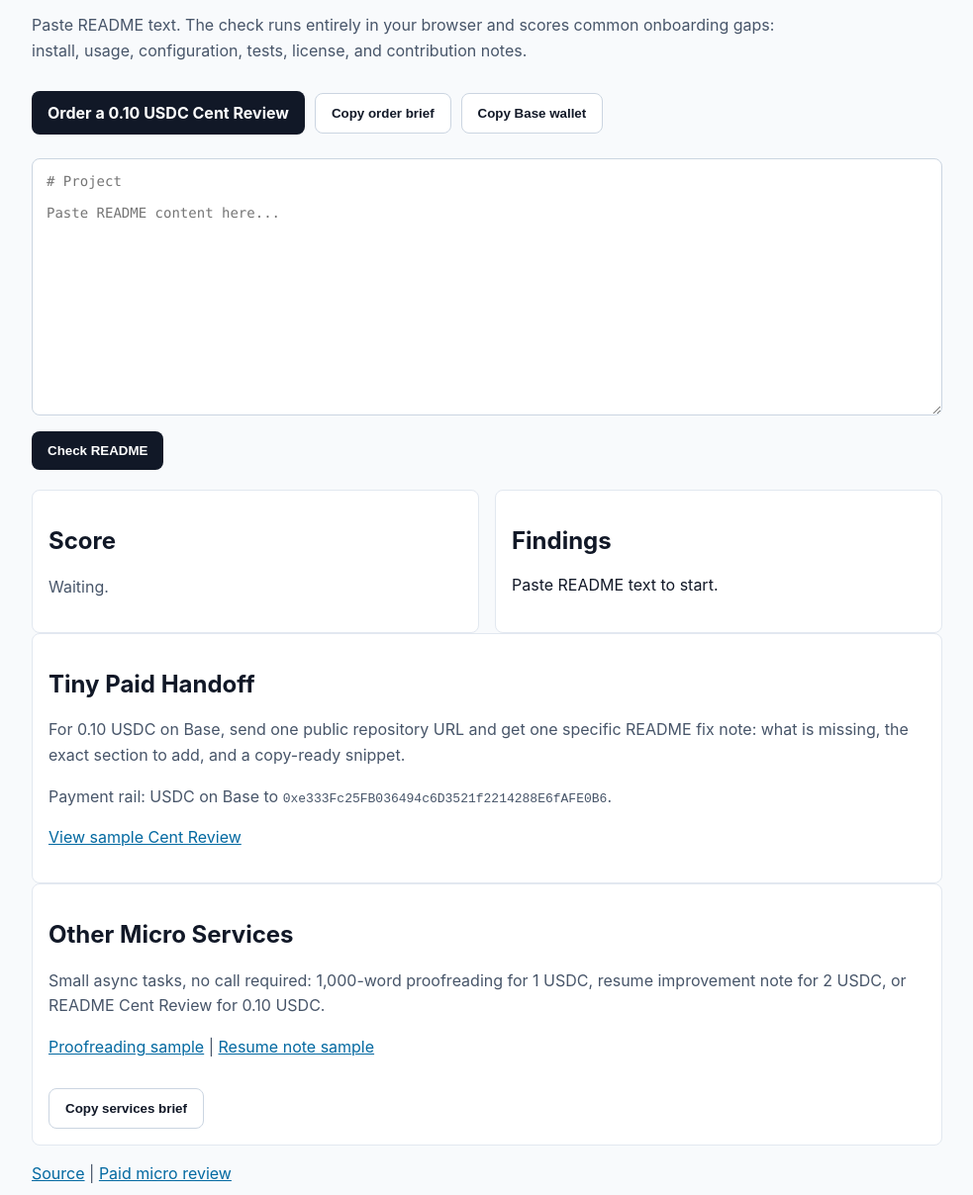
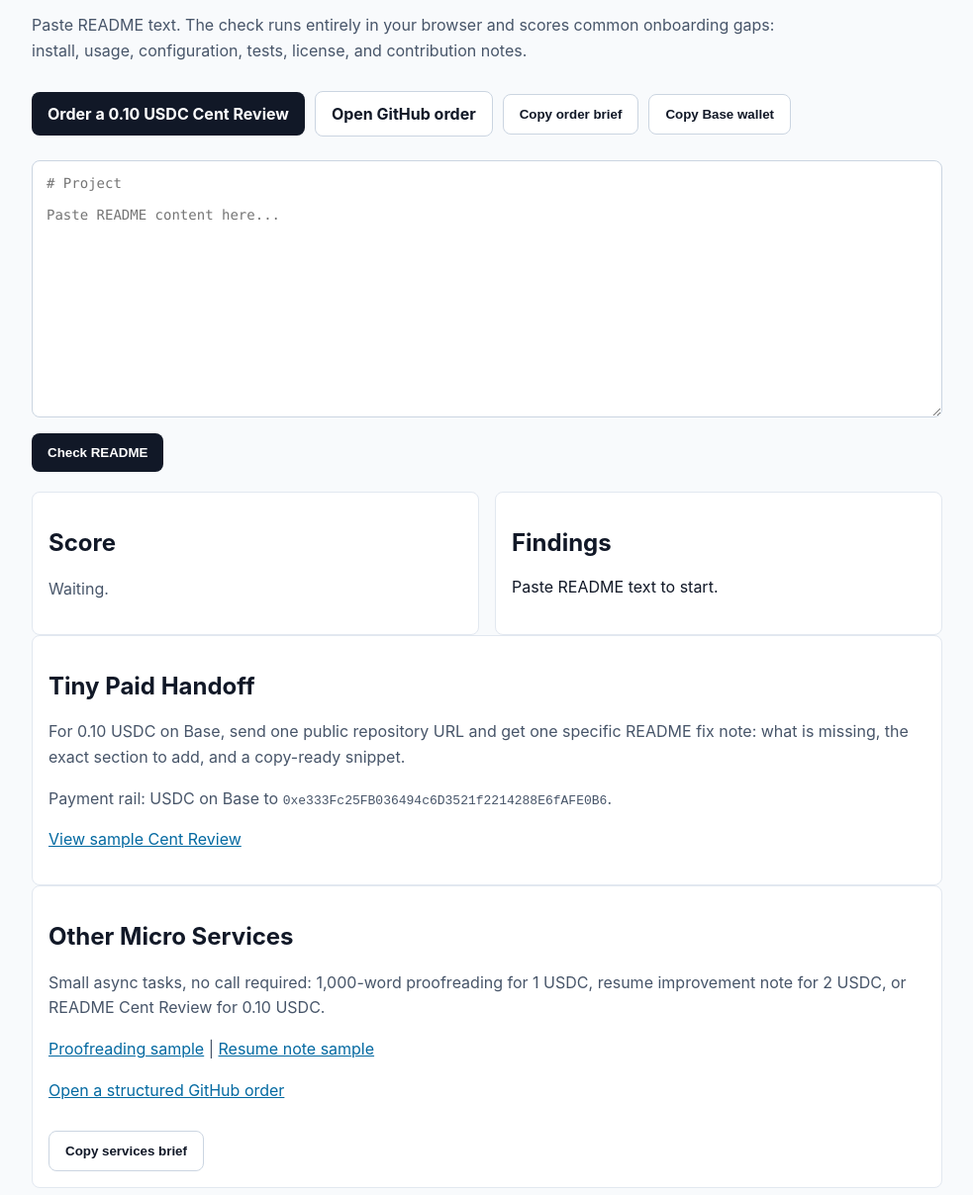
Before and after one commit to Alex-Parejo/readme-quick-check, a plain HTML site: page index.html in a window 1280 px wide. Shown: the part 92-1300 px from the top of the page at 99% size, without its empty margins (148-1131 px from the left). Drawn offline with Linux system fonts and the light colour scheme.

Commit message:
Add micro service order template

```diff
--- a/index.html
+++ b/index.html
@@ -28,6 +28,7 @@
     <p class="lead">Paste README text. The check runs entirely in your browser and scores common onboarding gaps: install, usage, configuration, tests, license, and contribution notes.</p>
     <div class="actions" aria-label="Paid handoff">
       <a class="button" href="https://site-five-rust-36.vercel.app/">Order a 0.10 USDC Cent Review</a>
+      <a class="button secondary" href="https://github.com/Alex-Parejo/readme-quick-check/issues/new?template=micro-service-order.yml">Open GitHub order</a>
       <button class="secondary" id="copy-order" type="button">Copy order brief</button>
       <button class="secondary" id="copy-wallet" type="button">Copy Base wallet</button>
     </div>
@@ -55,6 +56,7 @@
       <h2 id="micro-services">Other Micro Services</h2>
       <p>Small async tasks, no call required: 1,000-word proofreading for 1 USDC, resume improvement note for 2 USDC, or README Cent Review for 0.10 USDC.</p>
       <p><a href="https://github.com/Alex-Parejo/readme-quick-check/blob/master/sample-proofreading.md">Proofreading sample</a> | <a href="https://github.com/Alex-Parejo/readme-quick-check/blob/master/sample-resume-note.md">Resume note sample</a></p>
+      <p><a href="https://github.com/Alex-Parejo/readme-quick-check/issues/new?template=micro-service-order.yml">Open a structured GitHub order</a></p>
       <button class="secondary" id="copy-services" type="button">Copy services brief</button>
     </section>
     <p><a href="https://github.com/Alex-Parejo/readme-quick-check">Source</a> | <a href="https://site-five-rust-36.vercel.app/">Paid micro review</a></p>
```
Also changed, not shown: 2 other files.
